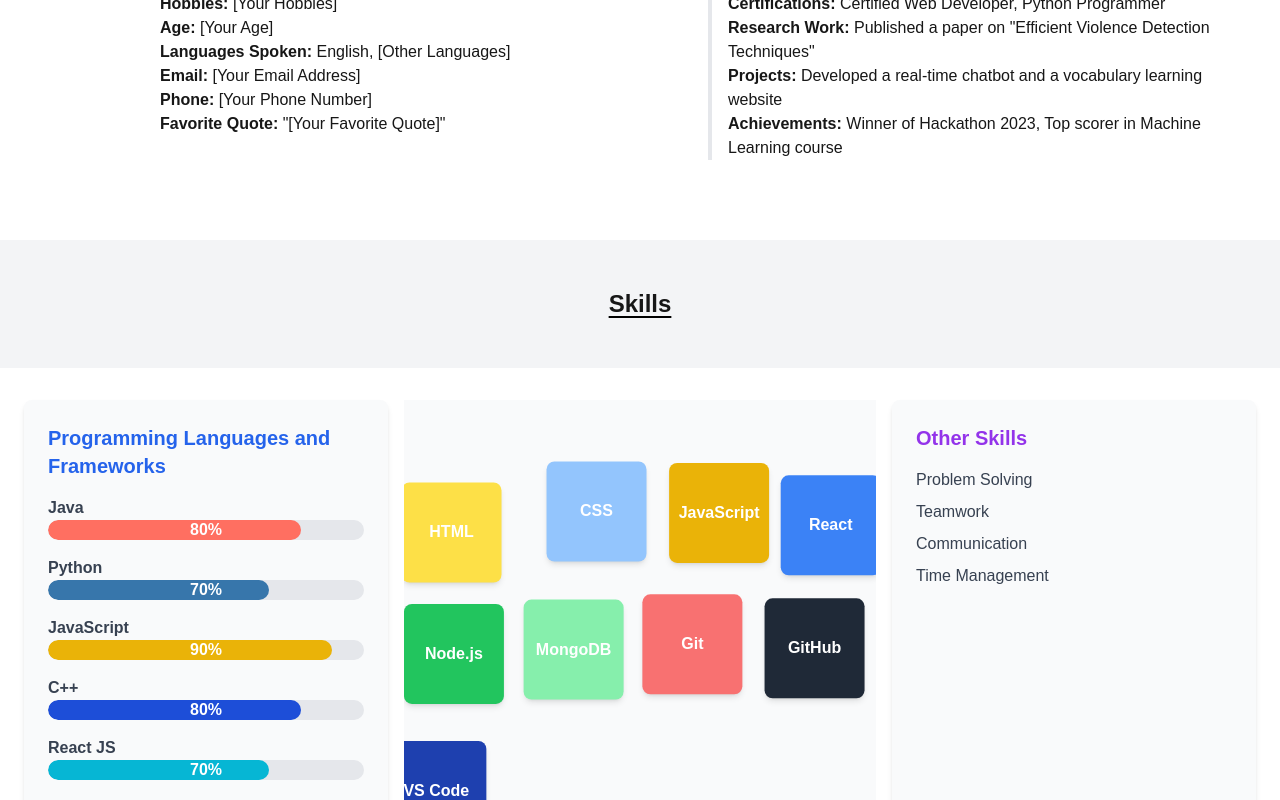
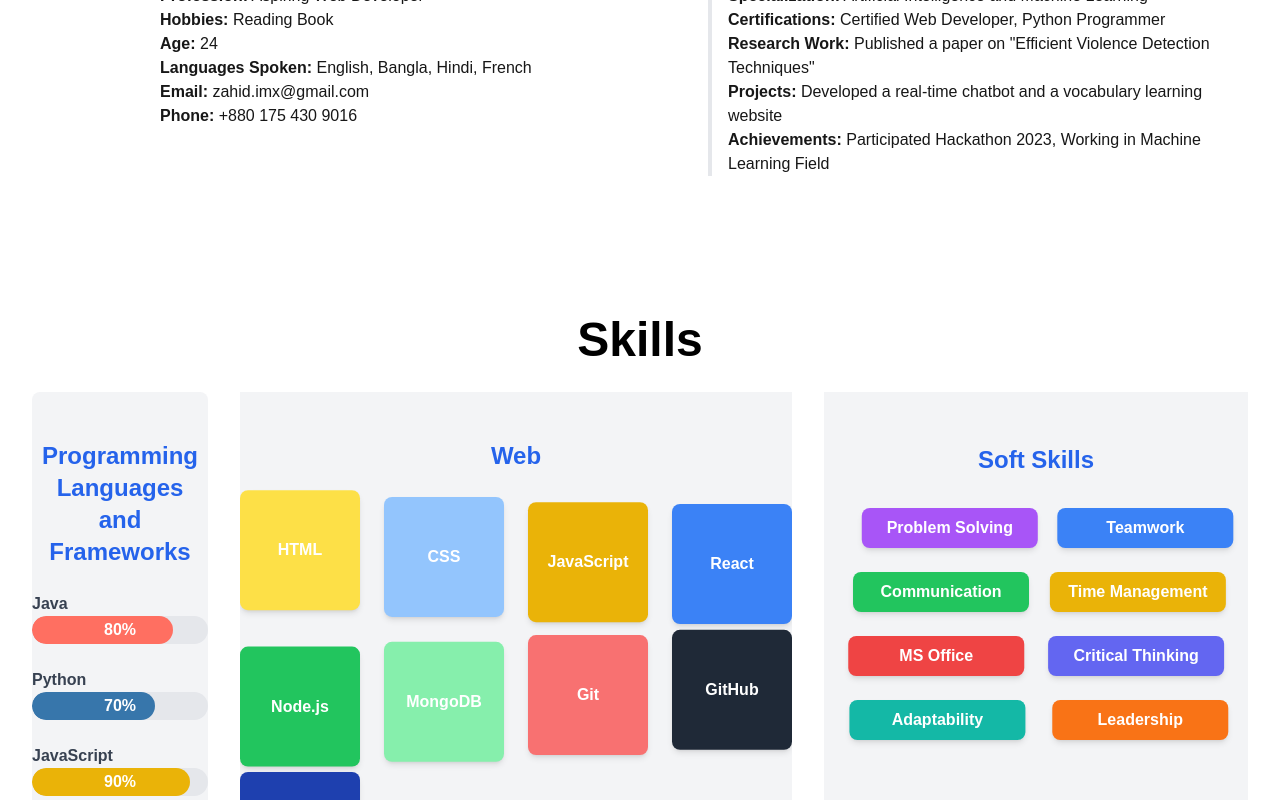
Before and after one commit to ZahidX/portfolio, a Next.js app in the folder portfolio/: page / in a window 1280 px wide. Shown: the part 780-1580 px from the top of the page. Built offline with nearby package versions, Linux system fonts and the light colour scheme.

Commit message:
Skill sec done

```diff
--- a/portfolio/app/components/Skillcompo.js
+++ b/portfolio/app/components/Skillcompo.js
@@ -15,38 +15,42 @@ export default function SkillsSection() {
   ];
 
   return (
-    <div className="relative min-h-screen bg-gray-50 py-20 overflow-hidden">
+    <div className="relative min-h-screen bg-gray-100 py-12 overflow-hidden dark:bg-gradient-to-b dark:from-[#270C48] dark:to-[#220E36] dark:text-white">
+      <h1 className="text-2xl font-bold text-center bg-clip-text text-blue-600 dark:text-blue-300 mb-8">
+        Web
+      </h1>
+
       <style>{`
-        @keyframes float {
+        @keyframes bounce {
           0%, 100% {
-            transform: translate(0, 0);
-          }
-          25% {
-            transform: translate(20px, -20px);
+            transform: translateY(0);
           }
           50% {
-            transform: translate(-20px, 20px);
-          }
-          75% {
-            transform: translate(-10px, -10px);
+            transform: translateY(-20px);
           }
         }
-        .floating {
-          animation: float 5s ease-in-out infinite;
+        .bouncing {
+          animation: bounce 3s infinite ease-in-out;
         }
       `}</style>
+
       <div className="max-w-5xl mx-auto grid grid-cols-2 md:grid-cols-3 lg:grid-cols-4 gap-6 relative z-10">
         {skills.map((skill, index) => (
           <div
             key={index}
-            className={`flex items-center justify-center p-4 rounded-lg shadow-md ${skill.color} floating`}
+            className={`flex items-center justify-center p-4 rounded-lg shadow-md ${skill.color} bouncing dark:${skill.color.replace(
+              "bg",
+              "dark:bg"
+            )}`}
             style={{
-              width: "100px",
-              height: "100px",
-              animationDelay: `${index * 0.5}s`,
+              width: "120px",
+              height: "120px",
+              animationDelay: `${index * 0.3}s`,
             }}
           >
-            <p className="text-center text-white font-semibold">{skill.name}</p>
+            <p className="text-center text-white font-semibold dark:text-gray-200">
+              {skill.name}
+            </p>
           </div>
         ))}
       </div>
--- /dev/null
+++ b/portfolio/app/components/SoftSkill.js
@@ -0,0 +1,56 @@
+"use client";
+
+export default function SoftSkillPage() {
+  const softSkills = [
+    { name: "Problem Solving", color: "bg-purple-500" },
+    { name: "Teamwork", color: "bg-blue-500" },
+    { name: "Communication", color: "bg-green-500" },
+    { name: "Time Management", color: "bg-yellow-500" },
+    { name: "MS Office", color: "bg-red-500" },
+    { name: "Critical Thinking", color: "bg-indigo-500" },
+    { name: "Adaptability", color: "bg-teal-500" },
+    { name: "Leadership", color: "bg-orange-500" },
+  ];
+
+  return (
+    <div
+      id="softSkills"
+      className="min-h-screen bg-gray-100 py-1 dark:bg-gradient-to-b dark:from-[#270C48] dark:to-[#220E36] dark:text-white"
+    >
+      {/* Page Heading */}
+      <h1 className="pt-12  font-bold text-2xl text-center text-blue-600 dark:text-blue-300">
+        Soft Skills
+      </h1>
+
+      {/* Add animation styles */}
+      <style>{`
+        @keyframes move-left-right {
+          0%, 100% {
+            transform: translateX(0);
+          }
+          50% {
+            transform: translateX(20px);
+          }
+        }
+        .animated {
+          animation: move-left-right 3s ease-in-out infinite;
+        }
+      `}</style>
+
+      {/* Soft Skills Section */}
+      <div className="max-w-6xl mx-auto grid grid-cols-2 sm:grid-cols-3 lg:grid-cols-2 gap-6 px-6 py-8">
+        {softSkills.map((skill, index) => (
+          <div
+            key={index}
+            className={`animated h-10 w-full sm:w-44 flex items-center justify-center p-4 rounded-lg shadow-md text-white font-semibold text-center dark:shadow-lg ${skill.color}`}
+            style={{
+              animationDelay: `${index * 0.2}s`, // Delay for staggered animations
+            }}
+          >
+            {skill.name}
+          </div>
+        ))}
+      </div>
+    </div>
+  );
+}
--- a/portfolio/app/pages/About.js
+++ b/portfolio/app/pages/About.js
@@ -1,13 +1,15 @@
 export default function About() {
   return (
-    <div
-      id="about"
-      className="dark:bg-gradient-to-b dark:from-gray-900 dark:via-gray-800 dark:to-black dark:text-gray-100"
-    >
-      <h1 className="pt-28 pb-12 font-bold text-2xl text-center underline underline-offset-4 dark:decoration-white">
+<div
+  id="about"
+  className="dark:bg-gradient-to-b dark:from-[#220E36] dark:to-[#270B4A] dark:text-gray-100"
+>
+
+
+      <h1 className="pt-28 pb-12 font-bold text-5xl text-center dark:decoration-white">
         About Me
       </h1>
-      <div className="dark:bg-gradient-to-b dark:from-gray-800 dark:via-gray-900 dark:to-black pb-20 pt-8 pl-40 flex flex-col md:flex-row justify-between px-6">
+      <div className="pb-20 pt-8 pl-40 flex flex-col md:flex-row justify-between px-6">
         {/* Personal Details Section */}
         <div className="flex md:w-1/2 mb-6 md:mb-0">
           <div>
@@ -16,37 +18,32 @@ export default function About() {
             </h2>
             <div className="dark:text-gray-300">
               <p>
-                <span className="font-semibold">Name:</span> Zahid
+                <span className="font-semibold">Name:</span> Zahidul Islam
               </p>
               <p>
-                <span className="font-semibold">Location:</span> [Your Location]
+                <span className="font-semibold">Location:</span> Baridhara, Dhaka
               </p>
               <p>
                 <span className="font-semibold">Profession:</span> Aspiring Web
                 Developer
               </p>
               <p>
-                <span className="font-semibold">Hobbies:</span> [Your Hobbies]
+                <span className="font-semibold">Hobbies:</span> Reading Book
               </p>
               <p>
-                <span className="font-semibold">Age:</span> [Your Age]
+                <span className="font-semibold">Age:</span> 24
               </p>
               <p>
                 <span className="font-semibold">Languages Spoken:</span>{" "}
-                English, [Other Languages]
+                English, Bangla, Hindi, French
               </p>
               <p>
-                <span className="font-semibold">Email:</span> [Your Email
-                Address]
+                <span className="font-semibold">Email:</span> zahid.imx@gmail.com
               </p>
               <p>
-                <span className="font-semibold">Phone:</span> [Your Phone
-                Number]
+                <span className="font-semibold">Phone:</span> +880 175 430 9016
               </p>
-              <p>
-                <span className="font-semibold">Favorite Quote:</span> "[Your
-                Favorite Quote]"
-              </p>
+
             </div>
           </div>
         </div>
@@ -63,8 +60,7 @@ export default function About() {
                 Computer Science (CSE)
               </p>
               <p>
-                <span className="font-semibold">Graduation Year:</span> [Your
-                Graduation Year]
+                <span className="font-semibold">Graduation Year:</span> 2024
               </p>
               <p>
                 <span className="font-semibold">Specialization:</span>{" "}
@@ -83,8 +79,8 @@ export default function About() {
                 real-time chatbot and a vocabulary learning website
               </p>
               <p>
-                <span className="font-semibold">Achievements:</span> Winner of
-                Hackathon 2023, Top scorer in Machine Learning course
+                <span className="font-semibold">Achievements:</span> Participated
+                Hackathon 2023, Working in Machine Learning Field
               </p>
             </div>
           </div>
--- a/portfolio/app/pages/Experience.js
+++ b/portfolio/app/pages/Experience.js
@@ -71,11 +71,12 @@ export default function ExperiencePage() {
   ];
 
   return (
-    <div
-      id="experience"
-      className="min-h-screen bg-gray-100 py-10 dark:bg-gradient-to-b dark:from-[#280B4D] dark:via-[#370643] dark:to-[#21051F] dark:text-white"
-    >
-      <h1 className="pt-12 pb-12 font-bold text-3xl text-center underline underline-offset-4 decoration-blue-500 dark:decoration-gray-100">
+<div
+  id="experience"
+  className="min-h-screen  bg-gray-100 py-10 dark:bg-gradient-to-b dark:from-[#220E35] dark:to-[#0E1628] dark:text-white"
+>
+
+      <h1 className="pt-12 pb-12 font-bold text-5xl text-center decoration-blue-500 dark:decoration-gray-100">
         Experience
       </h1>
 
@@ -91,9 +92,9 @@ export default function ExperiencePage() {
             }}
           >
             <h3 className="text-2xl font-semibold dark:text-white">{exp.title}</h3>
-            <p className="text-sm mt-2 dark:text-gray-300">{exp.organization}</p>
-            <p className="text-sm dark:text-gray-400">{exp.duration}</p>
-            <p className="mt-4 text-base dark:text-gray-300">{exp.description}</p>
+            <p className="text-sm mt-2 dark:text-gray-100">{exp.organization}</p>
+            <p className="text-sm dark:text-gray-50">{exp.duration}</p>
+            <p className="mt-4 text-base dark:text-gray-50">{exp.description}</p>
           </div>
         ))}
       </div>
--- a/portfolio/app/pages/Hobby.js
+++ b/portfolio/app/pages/Hobby.js
@@ -76,9 +76,10 @@ export default function Hobbies() {
   }, []);
 
   return (
-<div className="bg-gradient-to-r from-blue-400 via-blue-300 to-off-white dark:bg-gradient-to-r dark:from-blue-800 dark:via-blue-700 dark:to-gray-800 text-gray-50 dark:text-gray-200 pt-28 pb-12 px-8 pl-28 pr-28 overflow-x-hidden">
+<div className="bg-gradient-to-r from-blue-400 to-[#D1C7FE] dark:bg-gradient-to-r dark:from-blue-700 dark:via-blue-700 dark:to-gray-800 text-gray-50 dark:text-gray-200 pt-28 pb-12 px-8 pl-28 pr-28 overflow-x-hidden">
 
-      <h1 className="text-3xl font-bold text-center mb-10">Hobbies</h1>
+
+      <h1 className="text-5xl font-extrabold text-center text-indigo-800 dark:text-red-100 mb-10 tracking-wide ">Hobbies</h1>
 
       {/* Animated Horizontal Line */}
       <div
@@ -112,26 +113,27 @@ export default function Hobbies() {
           </div>
         ))}
       </div>
+
       <style jsx>{`
   @keyframes slide {
     0% {
       width: 0%;
-      box-shadow: 0 0 0px 0px rgba(25, 255, 255, 0.9); /* Subtle White Shadow */
+      box-shadow: 0 0 0px 0px rgba(255, 255, 255, 0.9); /* Subtle white shadow */
     }
     100% {
       width: 100%;
-      box-shadow: 0 0 5px 2px rgba(255, 25, 25, 0.3); /* Subtle White Shadow */
+      box-shadow: 0 0 5px 2px rgba(255, 255, 255, 0.3); /* Subtle white shadow */
     }
   }
 
   .animate-line {
     animation: slide 2s ease-in-out forwards;
-    background-color: rgba(129, 140, 248, 0.4); /* White for normal mode */
+    background-color: rgba(0, 255, 255, 0.8); /* Bright cyan for normal mode */
   }
 
   .dark .animate-line {
-    background-color: rgba(129, 140, 248, 0.8); /* Green for dark mode */
-    box-shadow: 0 0 5px 2px rgba(129, 140, 248, 0.3); /* Green shadow for dark mode */
+    background-color: rgba(0, 255, 0, 0.8); /* Bright green for dark mode */
+    box-shadow: 0 0 5px 2px rgba(0, 255, 0, 0.3); /* Green shadow for dark mode */
   }
 `}</style>
 
--- a/portfolio/app/pages/Home.js
+++ b/portfolio/app/pages/Home.js
@@ -3,8 +3,8 @@ import Profile from "../images/profile.png"; // Correct path
 
 export default function Home() {
   return (
-    <div className="profile_section h-96 mt-12" id="home">
-      <div className="flex items-center justify-between p-8 shadow-lg mx-auto bg-gradient-to-r from-[#1F0143] via-[#3f024f] to-[#782437] animate-gradient-x bg-[length:200%_200%] h-96">
+    <div className="profile_section h-96 mt-12 bg-gray-100" id="home">
+      <div className="bg-gray-100 flex items-center justify-between p-8 shadow-lg mx-auto bg-gradient-to-r from-[#1F0143] via-[#3f024f] to-[#782437] animate-gradient-x bg-[length:200%_200%] h-96">
         <div className="profile_image flex-shrink-0 ml-72">
           <Image
             src={Profile}
--- a/portfolio/app/pages/Project.js
+++ b/portfolio/app/pages/Project.js
@@ -3,8 +3,8 @@ import Image from "next/image";
 
 export default function ProjectsResearchPage() {
   return (
-    <div className="bg-gray-100 dark:bg-gray-900 min-h-screen" id="projects">
-      <h1 className="pt-12 pb-12 font-bold text-3xl text-center underline underline-offset-4 decoration-blue-500 text-black dark:text-white">
+<div className="-mt-10 bg-gray-100 dark:bg-gradient-to-r dark:from-[#0E1628] dark:to-[#380643] min-h-screen" id="projects">
+      <h1 className="text-5xl font-extrabold text-center text-indigo-600 dark:text-indigo-400 mb-10 tracking-wide">
         Projects & Research
       </h1>
 
--- a/portfolio/app/pages/Services.js
+++ b/portfolio/app/pages/Services.js
@@ -7,8 +7,8 @@ import Image from "next/image";
 
 export default function ServicePage() {
   return (
-    <div className="bg-gray-100 dark:bg-gray-900 min-h-screen">
-      <h1 className="pt-12 pb-12 font-bold text-2xl text-center underline underline-offset-4 bg-gray-100 dark:bg-gray-900 text-black dark:text-white">
+<div className="bg-gray-100 dark:bg-gradient-to-r dark:from-[#0E1628] dark:to-[#380643] min-h-screen">
+      <h1 className="pt-12 pb-4 font-bold text-5xl text-center text-black dark:text-white">
         Services
       </h1>
 
--- a/portfolio/app/pages/Skill.js
+++ b/portfolio/app/pages/Skill.js
@@ -1,6 +1,7 @@
 "use client";
 import { useEffect } from "react";
 import Skillcompo from "../components/Skillcompo";
+import SoftSkill from "../components/SoftSkill";
 
 export default function SkillPage() {
   useEffect(() => {
@@ -45,26 +46,31 @@ export default function SkillPage() {
   }, []);
 
   return (
-    <div id="skills">
-      <h1 className="pt-12 pb-12 font-bold text-2xl text-center underline underline-offset-4 bg-gray-100 decoration-black">
+    <div
+      id="skills"
+      className="min-h-screen py-1 dark:bg-gradient-to-b dark:from-[#270C48] dark:to-[#220E36] dark:text-white"
+    >
+      {/* Page Heading */}
+      <h1 className="pt-14 pb-1 font-bold text-5xl text-center text-black dark:text-gray-50">
         Skills
       </h1>
 
       {/* Skills Sections */}
-      <div className="flex justify-between px-6 py-8 space-x-4">
-        <div className="flex-1 bg-gray-50 shadow-md p-6 rounded-lg">
-          <h2 className="text-xl font-bold mb-4 text-blue-600">
+      <div className="flex flex-col lg:flex-row justify-between px-8 py-6 space-y-8 lg:space-y-0 lg:space-x-8">
+        {/* Programming Skills */}
+        <div className="flex-1 bg-gray-100 text-center rounded-lg dark:bg-gradient-to-b dark:from-[#270C48] dark:to-[#220E36] dark:text-white">
+          <h2 className="text-2xl font-bold mb-6 text-blue-600 dark:text-blue-300 pt-12">
             Programming Languages and Frameworks
           </h2>
-          <div className="space-y-4">
+          <div className="space-y-6">
             {/* Java */}
             <div>
-              <div className="flex justify-between text-gray-700">
+              <div className="flex justify-between text-gray-700 dark:text-gray-300">
                 <span className="font-semibold">Java</span>
               </div>
-              <div className="w-full bg-gray-200 h-5 rounded-full overflow-hidden relative">
+              <div className="w-full bg-gray-200 h-7 rounded-full overflow-hidden relative dark:bg-gray-600">
                 <div
-                  className="h-5 rounded-full progress-bar bg-java"
+                  className="h-7 rounded-full progress-bar bg-java"
                   data-progress="80%"
                   style={{ width: "0%" }}
                 ></div>
@@ -76,12 +82,12 @@ export default function SkillPage() {
 
             {/* Python */}
             <div>
-              <div className="flex justify-between text-gray-700">
+              <div className="flex justify-between text-gray-700 dark:text-gray-300">
                 <span className="font-semibold">Python</span>
               </div>
-              <div className="w-full bg-gray-200 h-5 rounded-full overflow-hidden relative">
+              <div className="w-full bg-gray-200 h-7 rounded-full overflow-hidden relative dark:bg-gray-600">
                 <div
-                  className="h-5 rounded-full progress-bar bg-python"
+                  className="h-7 rounded-full progress-bar bg-python"
                   data-progress="70%"
                   style={{ width: "0%" }}
                 ></div>
@@ -91,13 +97,14 @@ export default function SkillPage() {
               </div>
             </div>
 
+            {/* JavaScript */}
             <div>
-    <div className="flex justify-between text-gray-700">
+              <div className="flex justify-between text-gray-700 dark:text-gray-300">
                 <span className="font-semibold">JavaScript</span>
               </div>
-    <div className="w-full bg-gray-200 h-5 rounded-full overflow-hidden relative">
+              <div className="w-full bg-gray-200 h-7 rounded-full overflow-hidden relative dark:bg-gray-600">
                 <div
-        className="h-5 rounded-full progress-bar bg-yellow-500"
+                  className="h-7 rounded-full progress-bar bg-yellow-500"
                   data-progress="90%"
                   style={{ width: "90%" }}
                 ></div>
@@ -109,12 +116,12 @@ export default function SkillPage() {
 
             {/* C++ */}
             <div>
-    <div className="flex justify-between text-gray-700">
+              <div className="flex justify-between text-gray-700 dark:text-gray-300">
                 <span className="font-semibold">C++</span>
               </div>
-    <div className="w-full bg-gray-200 h-5 rounded-full overflow-hidden relative">
+              <div className="w-full bg-gray-200 h-7 rounded-full overflow-hidden relative dark:bg-gray-600">
                 <div
-        className="h-5 rounded-full progress-bar bg-blue-700"
+                  className="h-7 rounded-full progress-bar bg-blue-700"
                   data-progress="80%"
                   style={{ width: "80%" }}
                 ></div>
@@ -126,12 +133,12 @@ export default function SkillPage() {
 
             {/* React JS */}
             <div>
-    <div className="flex justify-between text-gray-700">
+              <div className="flex justify-between text-gray-700 dark:text-gray-300">
                 <span className="font-semibold">React JS</span>
               </div>
-    <div className="w-full bg-gray-200 h-5 rounded-full overflow-hidden relative">
+              <div className="w-full bg-gray-200 h-7 rounded-full overflow-hidden relative dark:bg-gray-600">
                 <div
-        className="h-5 rounded-full progress-bar bg-cyan-500"
+                  className="h-7 rounded-full progress-bar bg-cyan-500"
                   data-progress="70%"
                   style={{ width: "70%" }}
                 ></div>
@@ -140,25 +147,12 @@ export default function SkillPage() {
                 </span>
               </div>
             </div>
-
-            {/* Other skills are the same as your original */}
           </div>
         </div>
 
+        {/* Skillcompo and SoftSkill */}
         <Skillcompo />
-
-        {/* Other Skills */}
-        <div className="flex-1 bg-gray-50 shadow-md p-6 rounded-lg">
-          <h2 className="text-xl font-bold mb-4 text-purple-600">
-            Other Skills
-          </h2>
-          <div className="text-gray-700 space-y-2">
-            <p>Problem Solving</p>
-            <p>Teamwork</p>
-            <p>Communication</p>
-            <p>Time Management</p>
-          </div>
-        </div>
+        <SoftSkill />
       </div>
     </div>
   );
```
Also changed, not shown: portfolio/app/pages/Extra.js (+10 -14 lines). Lines whose indentation alone changed are shown as unchanged.
